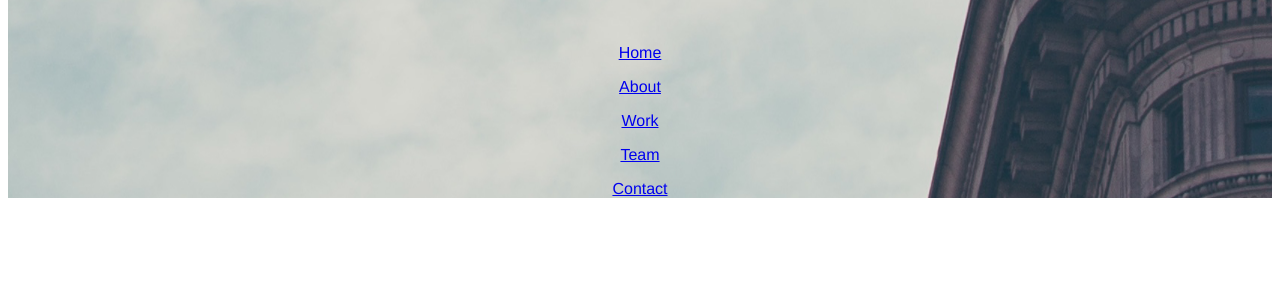
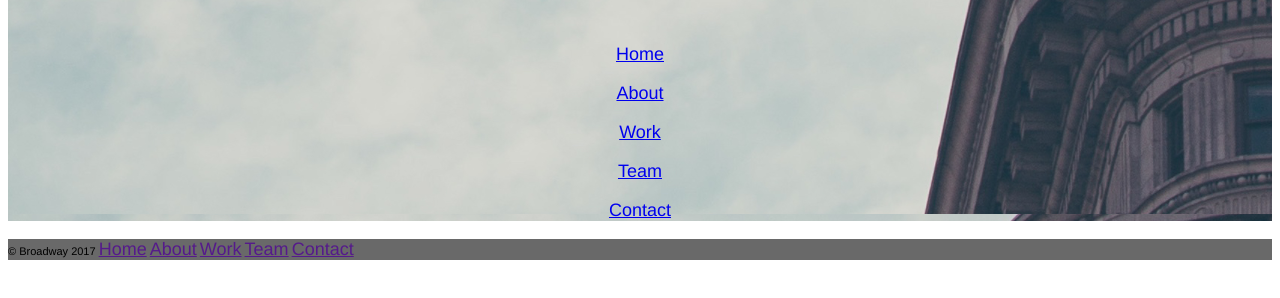
Before and after one commit to SSaapon/broadwaydesign, a plain HTML site: page index.html in a window 1280 px wide. Shown: the part 130-428 px from the top of the page. Drawn offline with Linux system fonts and the light colour scheme; files whose address does not match are found by name.

Commit message:
Completed Header & Foot. Created clases: picbackground & footer; And created ID: lnk.

```diff
--- a/index.html
+++ b/index.html
@@ -5,15 +5,29 @@
     <link href="resources/css/stylesheet.css" type="text/css" rel="stylesheet">
   </head>
   <body>
-      <div class="picbackground">
-      <h1>Broadway Design</h1>
-        <p><a href="index.html">Home</a></p>
-        <p><a href="index.html">About</a></p>
-        <p><a href="index.html">Work</a></p>
-        <p><a href="index.html">Team</a></p>
-        <p><a href="index.html">Contact</a></p>
+
+    <!--Header Image & Text-->
+    <div class="picbackground">
+        <h1>Broadway Design</h1>
+    <!--Created special id for links at top, so they could be easily modified in the future-->
+          <p id="lnk"><a href="index.html">Home</a></p>
+          <p id="lnk"><a href="index.html">About</a></p>
+          <p id="lnk"><a href="index.html">Work</a></p>
+          <p id="lnk"><a href="index.html">Team</a></p>
+          <p id="lnk"><a href="index.html">Contact</a></p>
     </div>
 
+  <!--Same as lnktop,created special link id for bottom links-->
 
+  <div class="footer">
+      <p>
+        &copy; Broadway 2017
+        <a href id= "lnk" "index.html">Home</a>
+        <a href id= "lnk" "index.html">About</a>
+        <a href id="lnk" "index.html">Work</a>
+        <a href id="lnk" "index.html">Team</a>
+        <a href id="lnk" "index.html">Contact</a>
+      </p>
+  </div>
   </body>
 </html>
--- a/resources/css/stylesheet.css
+++ b/resources/css/stylesheet.css
@@ -6,8 +6,15 @@ html{
 h1{
   font-size: 70px;
 }
-
 .picbackground{
   background-image: url("/Users/Ezekiel/Projects/broadwaydesign/resources/images/the_flatiron_building.png");
   color: white;
 }
+#lnk{
+  font-size: 18px;
+}
+.footer{
+  font-size: 11px;
+  text-align:left;
+  background-color: dimgray;
+}
```
